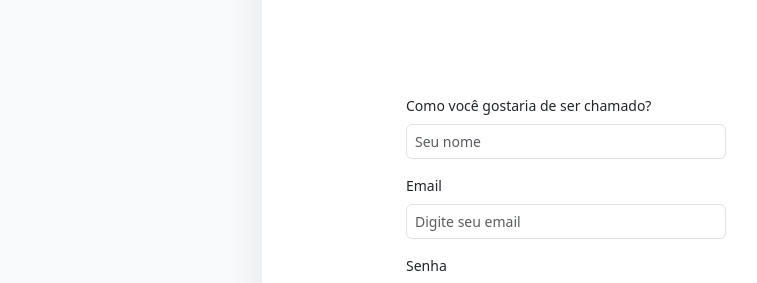
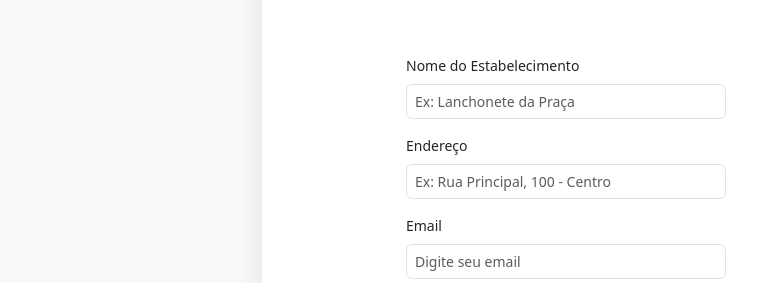
Before and after one commit to Dorfegs2/sistemas-entregas-prd, a website: page public/registro.html in a window 1280 px wide. Shown: the part 148-431 px from the top of the page, 410-1167 px from the left. Drawn offline with nearby package versions, Linux system fonts and the light colour scheme.

Commit message:
Atualização no registro.html

```diff
--- a/public/registro.html
+++ b/public/registro.html
@@ -79,8 +79,12 @@
     <div class="form-box">
       <form id="registroForm">
         <div class="mb-3">
-          <label for="nome" class="form-label">Como você gostaria de ser chamado?</label>
-          <input type="text" id="nome" name="nome" class="form-control" placeholder="Seu nome" required>
+          <label for="nome" class="form-label">Nome do Estabelecimento</label>
+          <input type="text" id="nome" name="nome" class="form-control" placeholder="Ex: Lanchonete da Praça" required>
+        </div>
+        <div class="mb-3">
+          <label for="nome" class="form-label">Endereço</label>
+          <input type="text" id="nome" name="nome" class="form-control" placeholder="Ex: Rua Principal, 100 - Centro" required>
         </div>
         <div class="mb-3">
           <label for="email" class="form-label">Email</label>
@@ -102,6 +106,7 @@
     document.getElementById('registroForm').addEventListener('submit', async function(e) {
       e.preventDefault();
       const nome = document.getElementById('nome').value;
+      const endereco = document.getElementById('nome').value;
       const email = document.getElementById('email').value;
       const senha = document.getElementById('senha').value;
 
```
